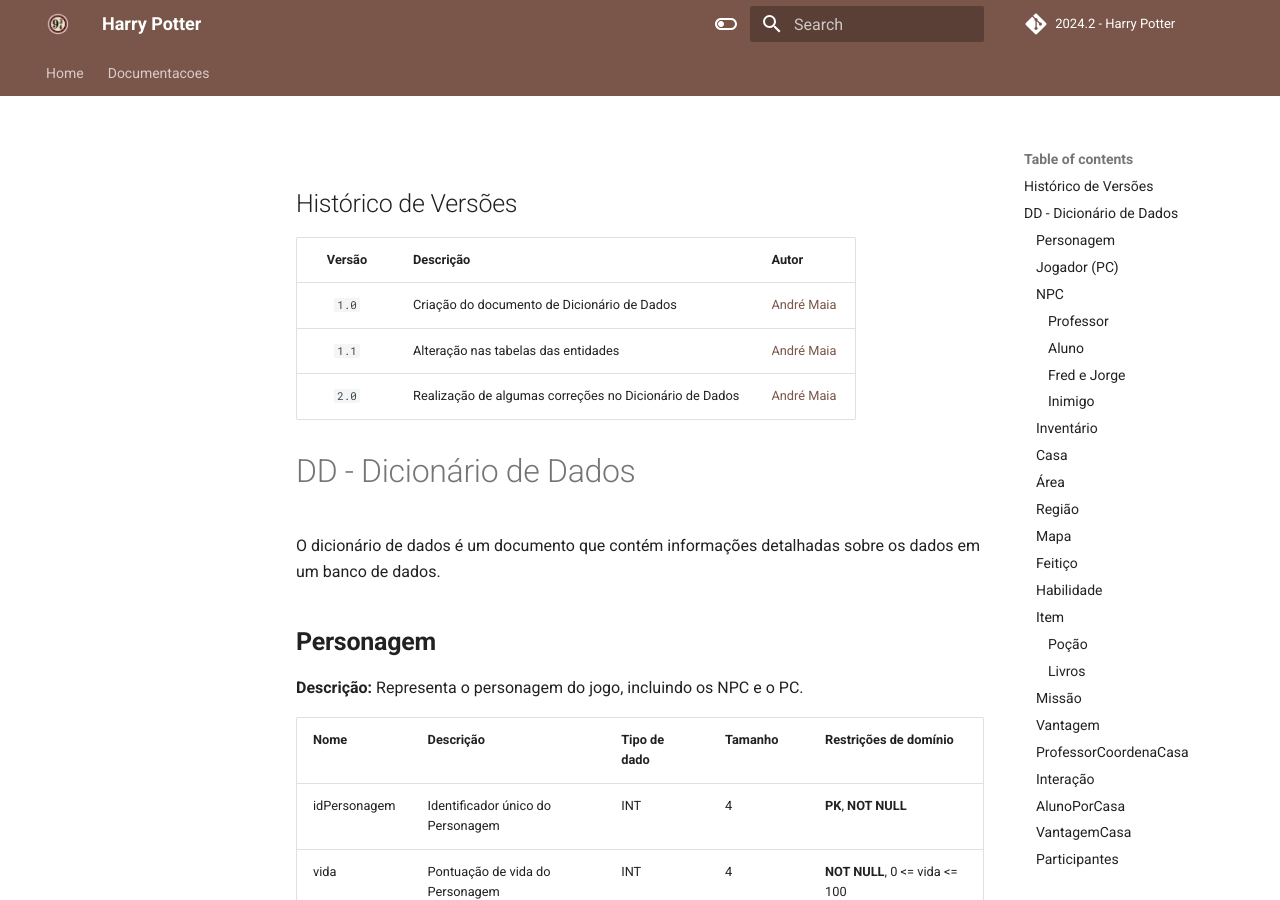
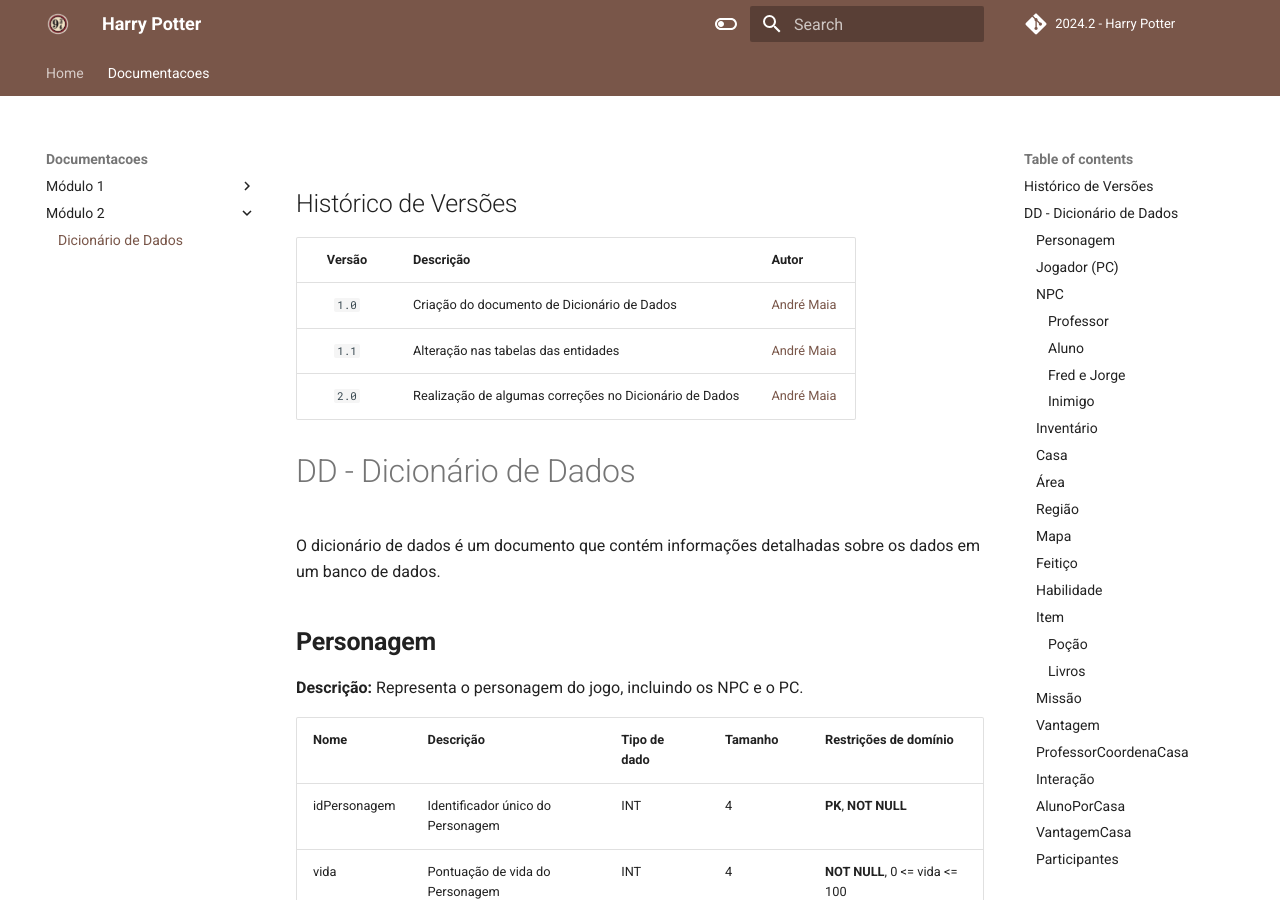
Before and after one commit to SBD1/grupo3-harry-potter, an MkDocs documentation site: the page built from docs/modulo2/DD_HarryPotter_v2.0.md, in a window 1280 px wide and 900 px high. Built offline with MkDocs 1.6.1 and Material for MkDocs 9.7.7, drawn with Linux system fonts in a browser that asks for light colours; comment, search, counter and statistics services are not loaded.

Commit message:
Feat: adicionando a nova versão do DD no Pages

```diff
--- a/mkdocs.yml
+++ b/mkdocs.yml
@@ -11,6 +11,8 @@
       - Dicionário de dados: "modulo1/DD_HarryPotter_v1.0.md"
       - DER: "modulo1/DER_HarryPotter_v1.0.md"
       - MR: "modulo1/MR_HarryPotter_v1.0.md"
+    - Módulo 2:
+      - Dicionário de Dados: "modulo2/DD_HarryPotter_v2.0.md"
 
 theme:
   name: material
```
